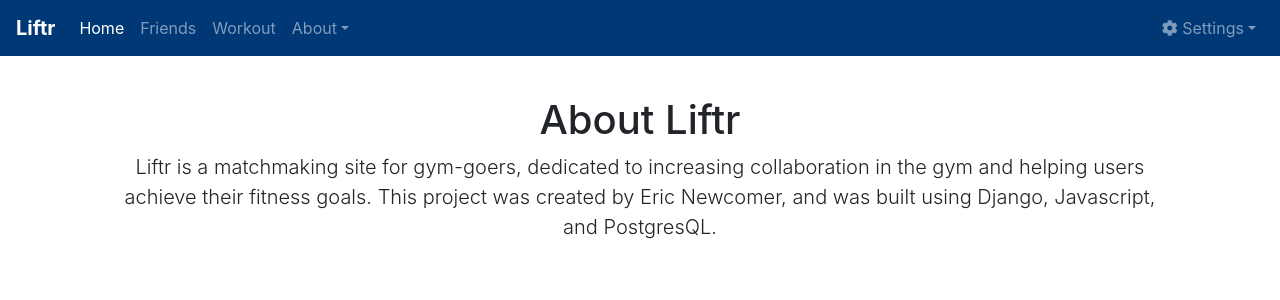
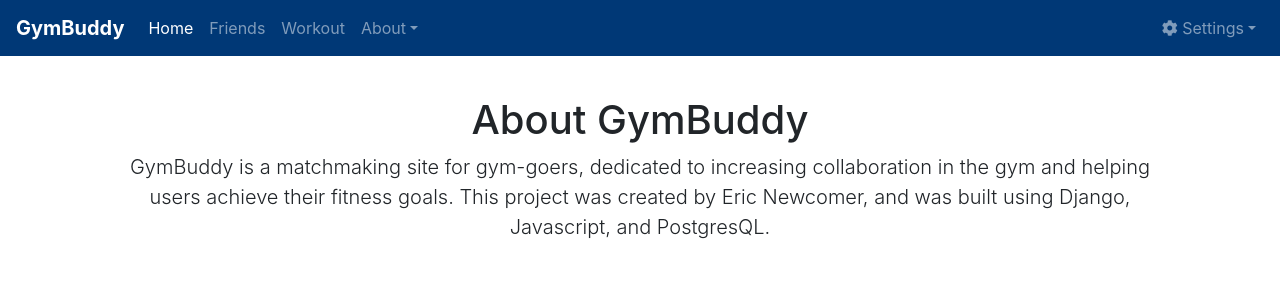
Before and after one commit to eric-newcomer/GymBuddy, a Django app: page /about/ in a window 1280 px wide. Shown: the top 300 px of the page. Run offline with Django 3.2, Linux system fonts and the light colour scheme; a user stored in the database is signed in; some libraries are stand-ins or nearby versions.

Commit message:
Rename from Liftr to GymBuddy; a branding decision

```diff
--- a/liftr/settings.py
+++ b/gymbuddy/settings.py
@@ -1,5 +1,5 @@
 """
-Django settings for liftr project.
+Django settings for gymbuddy project.
 
 Generated by 'django-admin startproject' using Django 2.0.7.
 
@@ -51,7 +51,7 @@ MIDDLEWARE = [
     'django.middleware.clickjacking.XFrameOptionsMiddleware',
 ]
 
-ROOT_URLCONF = 'liftr.urls'
+ROOT_URLCONF = 'gymbuddy.urls'
 
 TEMPLATES = [
     {
@@ -69,7 +69,7 @@ TEMPLATES = [
     },
 ]
 
-WSGI_APPLICATION = 'liftr.wsgi.application'
+WSGI_APPLICATION = 'gymbuddy.wsgi.application'
 
 
 # Database
--- a/liftr/urls.py
+++ b/gymbuddy/urls.py
@@ -1,5 +1,5 @@
 # MASTER URLS
-"""liftr URL Configuration
+"""gymbuddy URL Configuration
 
 The `urlpatterns` list routes URLs to views. For more information please see:
     https://docs.djangoproject.com/en/2.0/topics/http/urls/
--- a/liftr/wsgi.py
+++ b/gymbuddy/wsgi.py
@@ -1,5 +1,5 @@
 """
-WSGI config for liftr project.
+WSGI config for gymbuddy project.
 
 It exposes the WSGI callable as a module-level variable named ``application``.
 
@@ -11,6 +11,6 @@ import os
 
 from django.core.wsgi import get_wsgi_application
 
-os.environ.setdefault("DJANGO_SETTINGS_MODULE", "liftr.settings")
+os.environ.setdefault("DJANGO_SETTINGS_MODULE", "gymbuddy.settings")
 
 application = get_wsgi_application()
--- a/main/static/main/base.css
+++ b/main/static/main/base.css
@@ -29,7 +29,7 @@ body {
   margin-right: 3%;
 }
 
-.btn-liftr {
+.btn-gymbuddy {
   background-color: #003876;
   color: white;
 }
--- a/main/templates/main/about.html
+++ b/main/templates/main/about.html
@@ -1,7 +1,7 @@
 {% extends "main/base.html" %} {% block content %}
 {% include "main/navbar.html" %}
-<h1>About Liftr</h1>
-<p class="lead">Liftr is a matchmaking site for gym-goers, dedicated to increasing collaboration in the gym
+<h1>About GymBuddy</h1>
+<p class="lead">GymBuddy is a matchmaking site for gym-goers, dedicated to increasing collaboration in the gym
     and helping users achieve their fitness goals.
     This project was created by Eric Newcomer, and was built using Django, Javascript,
     and PostgresQL.</p>
--- a/main/templates/main/friends.html
+++ b/main/templates/main/friends.html
@@ -1,6 +1,6 @@
 {% extends "main/base.html" %} {% block content %} {% load static %} {% include "main/navbar.html" %}
 <div class="jumbotron">
-    <h1>Liftr Friends</h1>
+    <h1>GymBuddy Buddies</h1>
     {% for friend in friend_list %}
     <div class="card" style="margin: 2%;">
         <div class="row" style="margin: 2%;">
--- a/main/templates/main/home.html
+++ b/main/templates/main/home.html
@@ -1,13 +1,13 @@
 {% extends "main/base.html" %}
 {% load static %}
 {% block pageHeader %}
-<title>Liftr | Home</title>
+<title>GymBuddy | Home</title>
 {% endblock pageHeader %}
 
 {% block content %}
 {% include "main/navbar.html" %}
 <h1>What are you training today?</h1>
-<p class="lead">Liftr is a matchmaking site for gym-goers, dedicated to increasing collaboration in the gym
+<p class="lead">GymBuddy is a matchmaking site for gym-goers, dedicated to increasing collaboration in the gym
     and helping users achieve their fitness goals.
     This project was created by Eric Newcomer, and was built using Django, Javascript,
     and PostgreSQL.</p>
--- a/main/templates/main/landing.html
+++ b/main/templates/main/landing.html
@@ -2,7 +2,7 @@
 
 {% block pageHeader %}
 <link rel="stylesheet" href="{% static 'main/landing.css' %}" type=text/css>
-<title>Liftr</title>
+<title>GymBuddy</title>
 {% endblock pageHeader %}
 
 {% block content %}
@@ -11,7 +11,7 @@
     <source src="{% static 'main/runmontage.mp4' %}" type="video/mp4">
 </video>
 <div class="title">
-    <h1 class="mainlogo">Welcome to Liftr</h1>
+    <h1 class="mainlogo">Welcome to GymBuddy</h1>
 </div>
 <div class="home-content">
     <h1>What are you training today?</h1>
--- a/main/templates/main/login.html
+++ b/main/templates/main/login.html
@@ -10,7 +10,7 @@
     <meta name="author" content="">
     <link rel="shortcut icon" href="{% static 'main/flex.png' %}">
 
-    <title>Liftr Login</title>
+    <title>GymBuddy Login</title>
 
     <!-- Bootstrap core CSS -->
     <link href="{% static 'main/bootstrap.min.css' %}" rel="stylesheet">
@@ -23,7 +23,7 @@
     <form class="form-signin" method="POST" action='/login/'>
         {% csrf_token %}
         <img class="mb-4" src="{% static 'main/flex.png' %}" alt="" width="72" height="72">
-        <h1 class="h3 mb-3 font-weight-normal">Liftr Login</h1>
+        <h1 class="h3 mb-3 font-weight-normal">GymBuddy Login</h1>
         {% if messages %}
         <div class="messages">
             {% for message in messages %}
--- a/main/templates/main/navbar.html
+++ b/main/templates/main/navbar.html
@@ -1,6 +1,6 @@
 <nav class="navbar navbar-expand-md navbar-dark fixed-top" style="background-color:#003876;">
   <a class="navbar-brand" href="/">
-    <strong>Liftr</strong>
+    <strong>GymBuddy</strong>
   </a>
   <button class="navbar-toggler" type="button" data-toggle="collapse" data-target="#navbarsExampleDefault" aria-controls="navbarsExampleDefault"
     aria-expanded="false" aria-label="Toggle navigation">
@@ -26,8 +26,8 @@
       <li class="nav-item dropdown">
         <a class="nav-link dropdown-toggle" id="dropdown01" data-toggle="dropdown" aria-haspopup="true" aria-expanded="false">About</a>
         <div class="dropdown-menu" aria-labelledby="dropdown01">
-          <a class="dropdown-item" href="/about/">What is Liftr?</a>
-          <a class="dropdown-item" href="https://github.com/eric-newcomer/liftr" target="_blank">Repository for this website</a>
+          <a class="dropdown-item" href="/about/">What is GymBuddy?</a>
+          <a class="dropdown-item" href="https://github.com/eric-newcomer/gymbuddy" target="_blank">Repository for this website</a>
           <a class="dropdown-item" href="http://ericjnewcomer.com" target="blank">About the creator</a>
         </div>
       </li>
--- a/main/templates/main/profile.html
+++ b/main/templates/main/profile.html
@@ -20,7 +20,7 @@
                     </p>
                     {% endif %}
                     <p>{{ user.profile.bio }}</p>
-                    <a class="btn btn-liftr" style="width: 100%;" href="/profile_edit/">Edit Profile</a>
+                    <a class="btn btn-gymbuddy" style="width: 100%;" href="/profile_edit/">Edit Profile</a>
                 </div>
                 <hr>
                 <div class="main-info">
--- a/main/templates/main/signup.html
+++ b/main/templates/main/signup.html
@@ -10,7 +10,7 @@
     <meta name="author" content="">
     <link rel="shortcut icon" href="{% static 'main/flex.png' %}">
 
-    <title>Sign up for Liftr</title>
+    <title>Sign up for GymBuddy</title>
 
     <!-- Bootstrap core CSS -->
     <link href="{% static 'main/bootstrap.min.css' %}" rel="stylesheet">
@@ -22,7 +22,7 @@
 <body class="text-center">
     <form class="form form-signup" method="POST">
         <img class="mb-4" src="{% static 'main/flex.png' %}" alt="" width="72" height="72">
-        <h1 class="h3 mb-3 font-weight-normal">Sign up for Liftr</h1>
+        <h1 class="h3 mb-3 font-weight-normal">Sign up for GymBuddy</h1>
         <br>
         {% csrf_token %}
         {% for field in signup_form %}
--- a/manage.py
+++ b/manage.py
@@ -3,7 +3,7 @@ import os
 import sys
 
 if __name__ == "__main__":
-    os.environ.setdefault("DJANGO_SETTINGS_MODULE", "liftr.settings")
+    os.environ.setdefault("DJANGO_SETTINGS_MODULE", "gymbuddy.settings")
     try:
         from django.core.management import execute_from_command_line
     except ImportError as exc:
```
Also changed, not shown: README.md, gymbuddy/__init__.py (added).
